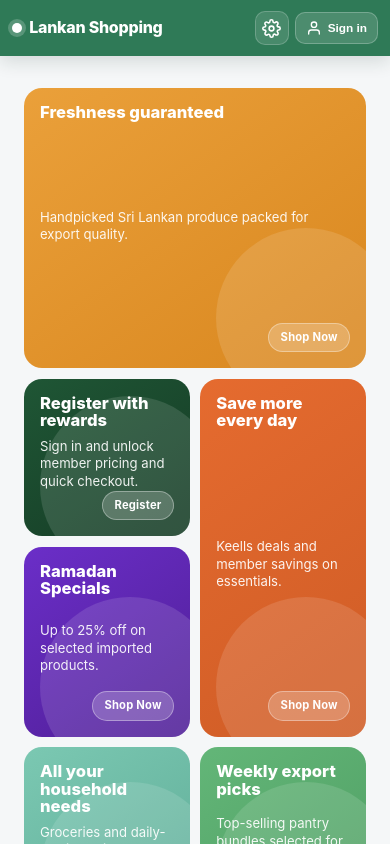
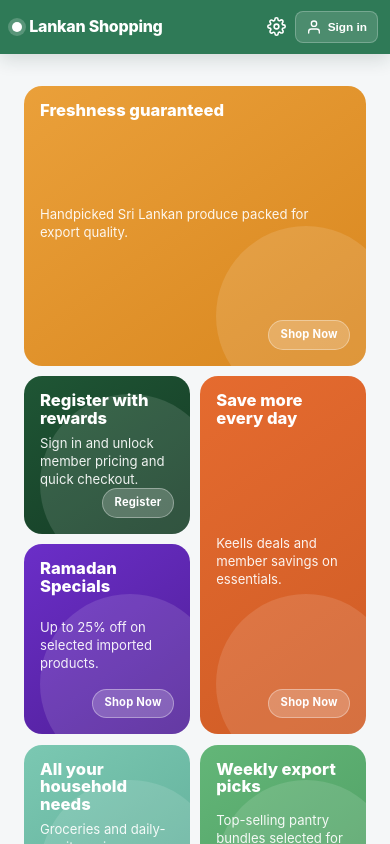
Before and after one commit to nethann/LankanShopping, a React (Vite) app: page / in a window 390 px wide. Shown: the top 844 px of the page. Built offline with nearby package versions, Linux system fonts and the light colour scheme; no server answers; the database is empty.

Commit message:
updated navbar icons

```diff
--- a/src/App.css
+++ b/src/App.css
@@ -40,28 +40,22 @@
 .navbar-actions {
   display: flex;
   align-items: center;
-  gap: 0.55rem;
+  gap: 0.7rem;
 }
 
 /* ===== Nav Icons ===== */
 .nav-icon {
-  width: 38px;
-  height: 38px;
   color: #ffffff;
   display: flex;
   align-items: center;
   justify-content: center;
   position: relative;
-  border-radius: 10px;
-  background: rgba(255, 255, 255, 0.12);
-  border: 1px solid rgba(255, 255, 255, 0.2);
-  transition: transform 0.2s ease, background 0.2s ease, border-color 0.2s ease;
+  transition: opacity 0.2s ease, transform 0.2s ease;
 }
 
 .nav-icon:hover {
+  opacity: 0.9;
   transform: translateY(-1px);
-  background: rgba(255, 255, 255, 0.2);
-  border-color: rgba(255, 255, 255, 0.32);
 }
 
 .cart-badge {
@@ -88,7 +82,7 @@
   background: rgba(255, 255, 255, 0.14);
   color: #ffffff;
   border: 1px solid rgba(255, 255, 255, 0.24);
-  border-radius: 10px;
+  border-radius: 8px;
   padding: 0.5rem 0.8rem;
   font-size: 0.8rem;
   font-weight: 700;
@@ -108,8 +102,8 @@
 }
 
 .profile-btn {
-  background: rgba(255, 255, 255, 0.15);
-  border: 1px solid rgba(255, 255, 255, 0.38);
+  background: transparent;
+  border: 2px solid rgba(255, 255, 255, 0.45);
   border-radius: 50%;
   padding: 0;
   cursor: pointer;
@@ -941,8 +935,8 @@
   font-weight: 700;
   background: rgba(255, 255, 255, 0.14);
   border: 1px solid rgba(255, 255, 255, 0.24);
-  border-radius: 10px;
-  padding: 0.5rem 0.65rem;
+  border-radius: 9px;
+  padding: 0.42rem 0.62rem;
   transition: transform 0.2s ease, background 0.2s ease;
 }
 
@@ -1295,17 +1289,11 @@
   }
 
   .navbar-actions {
-    gap: 0.4rem;
-  }
-
-  .nav-icon,
-  .profile-btn {
-    width: 34px;
-    height: 34px;
+    gap: 0.55rem;
   }
 
   .nav-admin-link {
-    padding: 0.45rem 0.5rem;
+    padding: 0.4rem 0.52rem;
     font-size: 0.72rem;
   }
 
```
Also changed, not shown: Screenshot 2026-02-14 230014.png (added).
